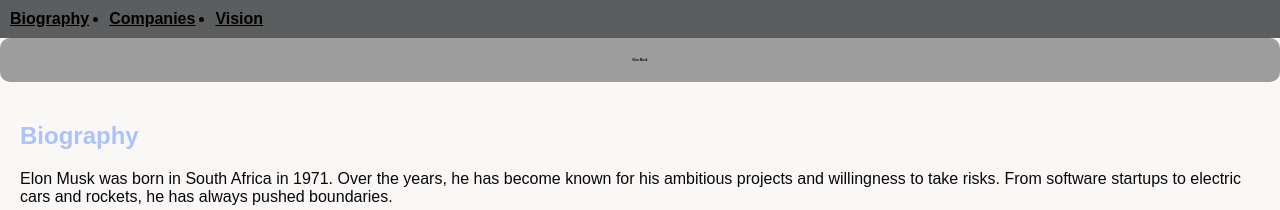
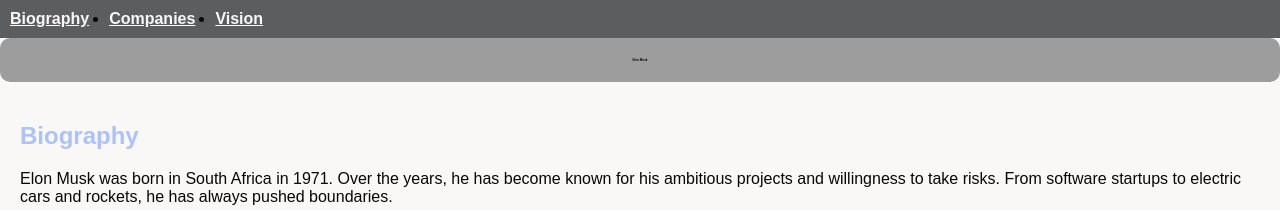
Before and after one commit to RyanFooster/Elon-Musk, a plain HTML site: page index.html in a window 1280 px wide. Shown: the top 210 px of the page. Drawn offline with Linux system fonts and the light colour scheme.

Commit message:
Update style.css

```diff
--- a/style.css
+++ b/style.css
@@ -22,12 +22,12 @@
 }
 
 nav a {
-  color: black;
+  color: #faf7f7;
   font-weight: bold;
 }
 
 nav a:hover {
-  color: blue;
+  color: #5aa0d6;
 }
 
 header {
```
